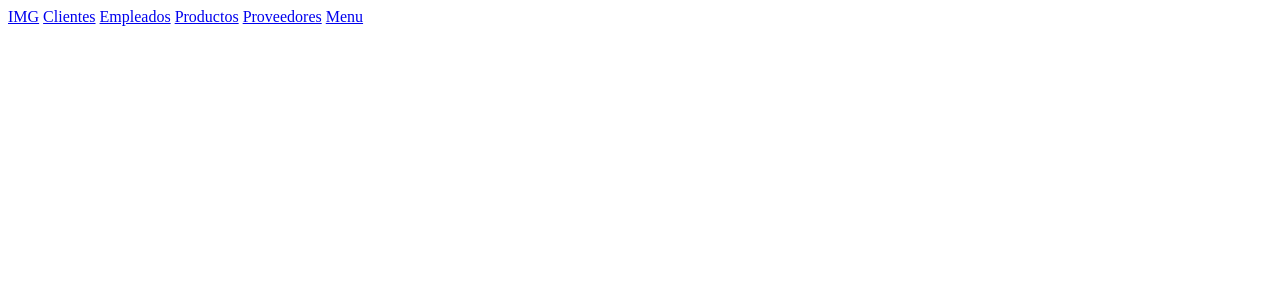
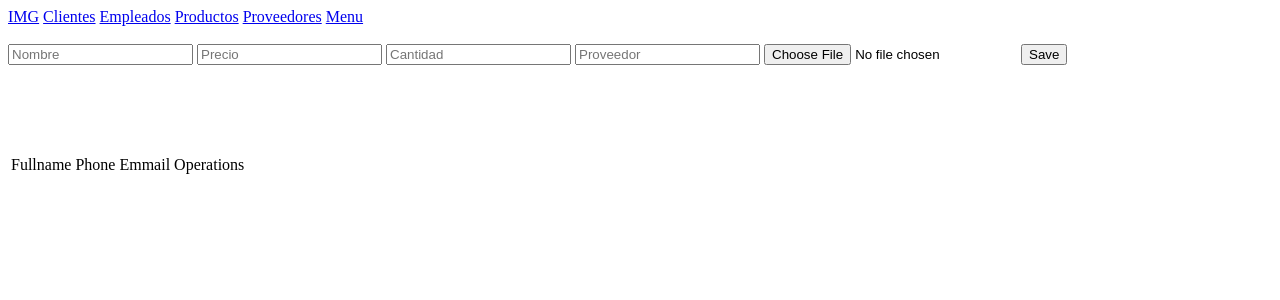
Before and after one commit to 4shion/Consulado, a Flask app: page /swicht_productos in a window 1280 px wide. Shown: the top 300 px of the page. Run offline with Flask 3, Linux system fonts and the light colour scheme; some libraries are stand-ins or nearby versions.

Commit message:
Subir imagen

```diff
--- a/App.py
+++ b/App.py
@@ -8,7 +8,7 @@ app = Flask(__name__)
 app.config['MYSQL_HOST'] = 'localhost'
 app.config['MYSQL_USER'] = 'root'
 app.config['MYSQL_PASSWORD'] = ''  # Cambia 'password' por tu contraseña real
-app.config['MYSQL_DB'] = 'flaskcontacts'  # Verifica el nombre de tu base de datos
+app.config['MYSQL_DB'] = 'cafe_consulado'  # Verifica el nombre de tu base de datos
 app.config['MYSQL_SSL_CA'] = 'C:/xampp/mysql/certs/ca-cert.pem'
 app.config['MYSQL_SSL_CERT'] = 'C:/xampp/mysql/certs/server-cert.pem'
 app.config['MYSQL_SSL_KEY'] = 'C:/xampp/mysql/certs/server-key.pem'
@@ -16,13 +16,12 @@ mysql = MySQL(app)
 
 app.secret_key = 'mysecretkey'
 
+#Inicio
 @app.route('/')
 def Index():
-    cur = mysql.connection.cursor()
-    cur.execute('SELECT * FROM contacts')
-    data = cur.fetchall()
-    return render_template('index.html', contacts = data)
+    return render_template('index.html')
 
+#Botones
 @app.route('/swicht_main')
 def swicht_main():
     return render_template('index.html')
@@ -46,6 +45,31 @@ def swicht_proveedores():
 #@app.route('/menu')
 #def menu():
 #    return
+
+#Funciones Productos
+@app.route('/agg_productos', methods = ['POST'])
+def agg_productos():
+    if request.method == 'POST':
+        nombre = request.form['nombre']
+        precio = request.form['precio']
+        cantidad = request.form['cantidad']
+        proveedor = request.form['proveedor']
+        # Si quieres manejar una imagen
+        if 'imagen' in request.files:
+            imagen = request.files['imagen']
+            imagen_binaria = imagen.read()
+            cur = mysql.connection.cursor()
+            cur.execute('''
+                            INSERT INTO productos (nombre, precio, cantidad, imagen, estado, proveedores_idProveedor)
+                            VALUES (%s, %s, %s, %s, %s, (SELECT idProveedor FROM proveedores WHERE nombre = %s))
+                        ''', (nombre, precio, cantidad, imagen_binaria, True, proveedor))
+            mysql.connection.commit()
+            flash('Producto añadido satisfactoriamente')
+            return redirect(url_for('swicht_productos'))
+        else:
+            flash('No se ha subido ninguna imagen')
+            return redirect(url_for('swicht_productos'))
+
 
 @app.route('/add_contact', methods=['POST'])
 def add_contact():
--- a/templates/productos.html
+++ b/templates/productos.html
@@ -4,3 +4,58 @@
 <a href="/swicht_productos">Productos</a>
 <a href="/swicht_proveedores">Proveedores</a>
 <a href="/menu">Menu</a>
+
+<br>
+<br>
+
+<form action="/agg_productos" method="POST" enctype="multipart/form-data">
+    <input type="text" name="nombre" placeholder="Nombre">
+    <input type="number" name="precio" placeholder="Precio" step="0.01">
+    <input type="number" name="cantidad" placeholder="Cantidad" step="0.01">
+    <input type="text" name="proveedor" placeholder="Proveedor">
+    <input type="file" name="imagen" accept="image/*">
+    <button type="submit">
+        Save
+    </button>
+</form>
+
+<br>
+<br>
+
+{% with messages = get_flashed_messages() %}
+{% if messages %}
+{% for message in messages %}
+    <p>{{ message }}</p>
+{% endfor %}
+{% endif %}
+{% endwith %}
+
+<br>
+<br>
+
+<table>
+    <thead>
+        <tr>
+            <td>Fullname</td>
+            <td>Phone</td>
+            <td>Emmail</td>
+            <td>Operations</td>
+        </tr>
+    </thead>
+</table>
+
+<table>
+    <tbody>
+        {% for contact in contacts %}
+            <tr>
+                <td>{{ contact.1 }}</td>
+                <td>{{ contact.2 }}</td>
+                <td>{{ contact.3 }}</td>
+                <td>
+                    <a href="/edit/{{contact.0}}">Edit</a>
+                    <a href="/delete/{{contact.0}}">Delete</a>
+                </td>
+            </tr>
+        {% endfor %}
+    </tbody>
+</table>
```
